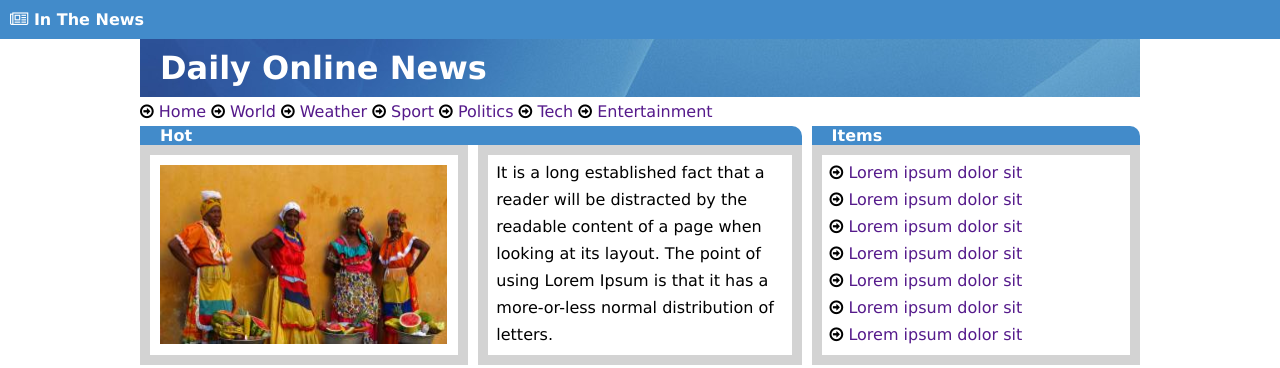
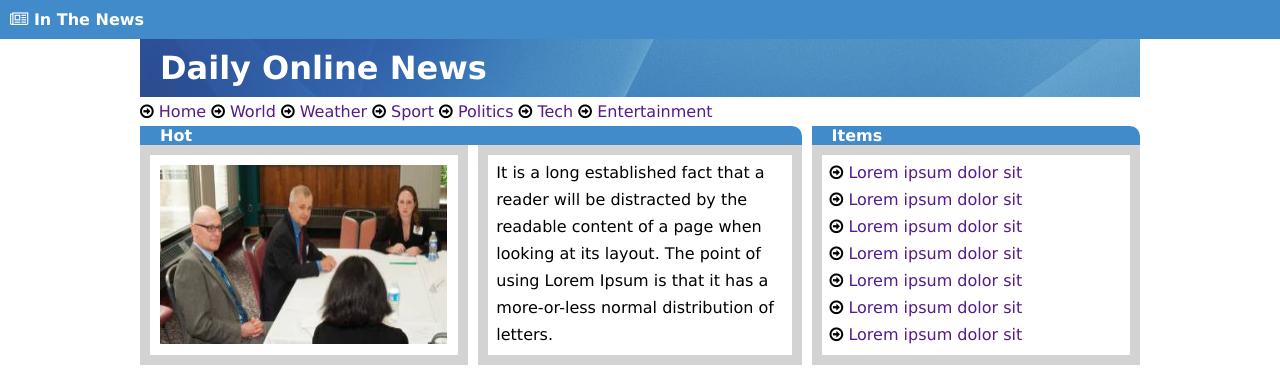
Before and after one commit to Ostim12/WebFundimentals, a plain HTML site: page Assignment/Assignment.html in a window 1280 px wide. Shown: the top 368 px of the page. Drawn offline with Linux system fonts and the light colour scheme; grey boxes are pictures that could not be loaded.

Commit message:
changed people image to business image

```diff
--- a/Assignment/Assignment.html
+++ b/Assignment/Assignment.html
@@ -13,7 +13,7 @@
 <body onload="init();">
     <div id="modal" class="modal">
         <div class="modal-content">
-            <img id="image2" src="images/people.jpg" alt="a group of ladys" class="modal-image">
+            <img id="image2" src="images/business.jpg" alt="a group of ladys" class="modal-image">
         </div>
     </div>
     <h4 class="page-nav-bar"><i class="fa fa-newspaper-o" aria-hidden="true"></i> <a>In The News</a></h4>
@@ -36,7 +36,7 @@
                 <h4>Items</h4>
             </div>
             <div class="grid-item col-1">
-                <img id="image" src="images/people.jpg" alt="a group of ladys"  class="grid-image">
+                <img id="image" src="images/business.jpg" alt="a group of ladys"  class="grid-image">
             </div>
             <div class="grid-item col-2">
                 <p class="middle-text">It is a long established fact that a</p>
```
